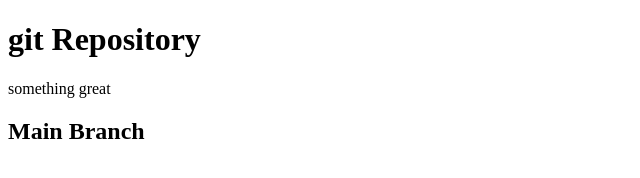
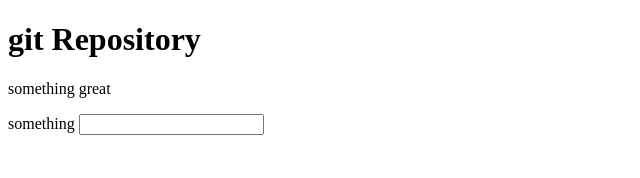
Before and after one commit to AbhiDude01/newGitRepo, a plain HTML site: page index.html in a window 1280 px wide. Shown: the whole page, without its empty margins (0-640 px from the left). Drawn offline with Linux system fonts and the light colour scheme.

Commit message:
form added

```diff
--- a/index.html
+++ b/index.html
@@ -8,6 +8,9 @@
   <body>
     <h1>git Repository</h1>
     <p>something great</p>
-    <h2>Main Branch</h2>
+    <form>
+      <label>something</label>
+      <input type="text" />
+    </form>
   </body>
 </html>
```
Also changed, not shown: 1 other file.
